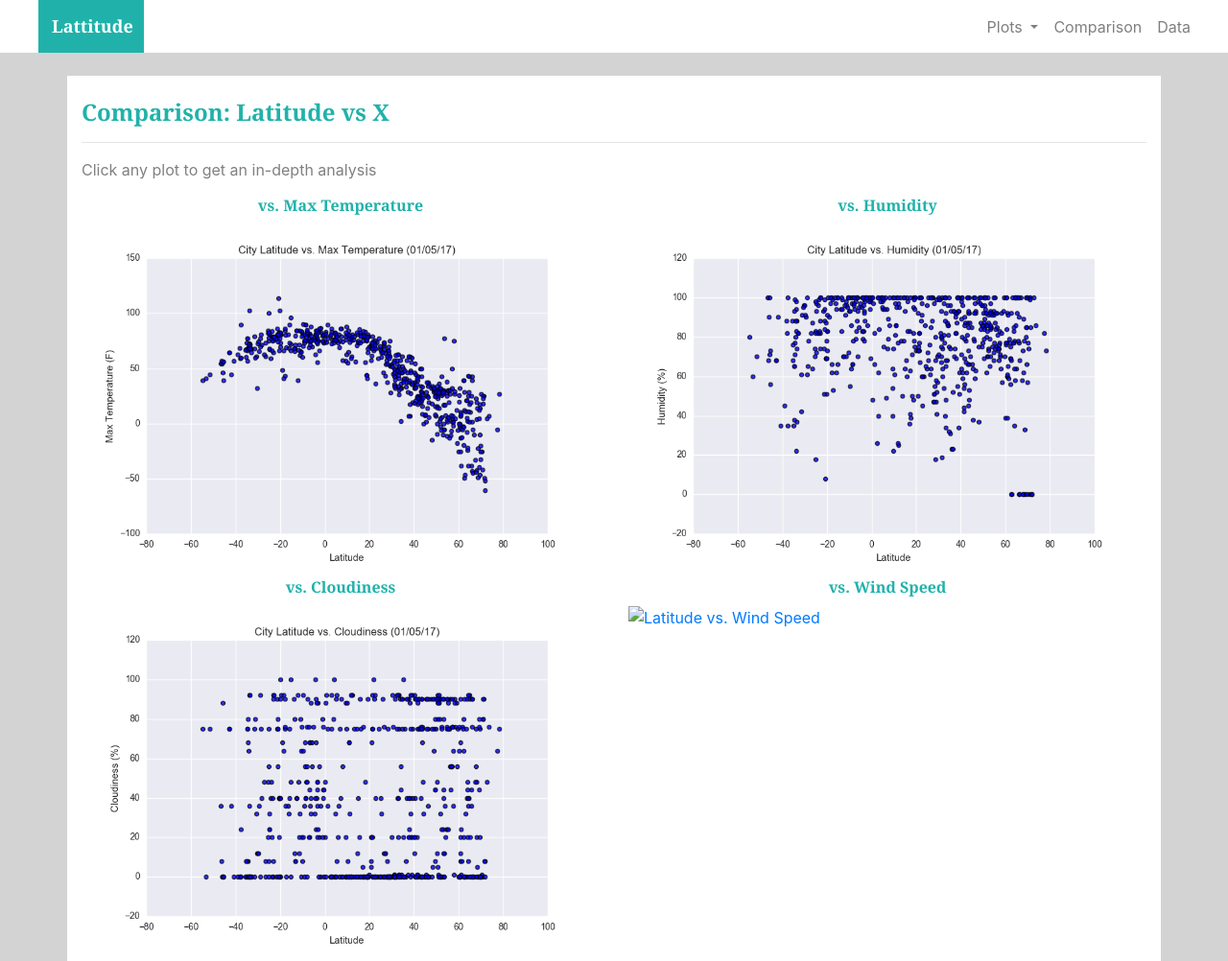
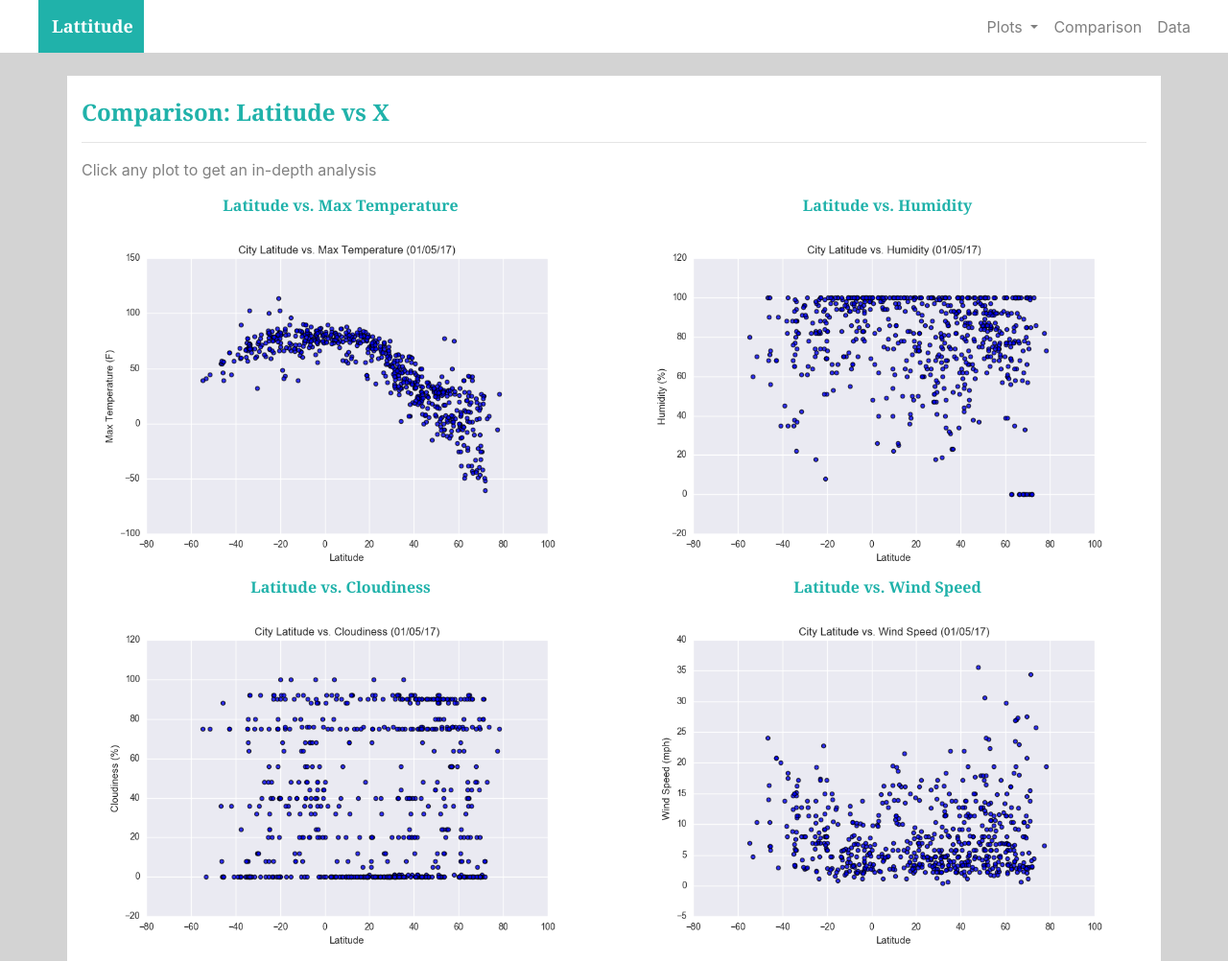
Before and after one commit to A-vital/Latitude-Analysis-Dashboard, a plain HTML site: page comparisons.html in a window 1280 px wide. Shown: the whole page at 96% size. Drawn offline with nearby package versions, Linux system fonts and the light colour scheme.

Commit message:
Web Design

```diff
--- a/comparisons.html
+++ b/comparisons.html
@@ -77,20 +77,20 @@
         <p>Click any plot to get an in-depth analysis</p>
         <div class='row'>
           <div class="col col-12 col-md-6">
-              <h3>vs. Max Temperature</h3>
+              <h3>Latitude vs. Max Temperature</h3>
             <a href="temperature.html"><img src="assets/images/Fig1.png" alt="Latitude vs. Temperature"></a>
           </div>
           <div class="col col-12 col-md-6">
-              <h3>vs. Humidity</h3>
+              <h3>Latitude vs. Humidity</h3>
             <a href="humidity.html"><img src="assets/images/Fig2.png" alt="Latitude vs. Humidity"></a>
           </div>
           <div class="col col-12 col-md-6">
-              <h3>vs. Cloudiness</h3>
+              <h3>Latitude vs. Cloudiness</h3>
             <a href="cloudiness.html"><img src="assets/images/Fig3.png" alt="Latitude vs. Cloudiness"></a>
           </div>
           <div class="col col-12 col-md-6">
-              <h3>vs. Wind Speed</h3>
-            <a href="wind-speed.html"><img src="assets/images/" alt="Latitude vs. Wind Speed"></a>
+              <h3>Latitude vs. Wind Speed</h3>
+            <a href="wind-speed.html"><img src="assets/images/Fig4.png" alt="Latitude vs. Wind Speed"></a>
           </div>
         </div>
       </div>
```
Also changed, not shown: landingpage.html (+1 -1 lines).
